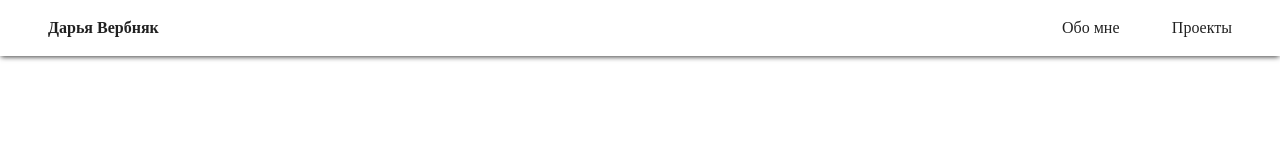
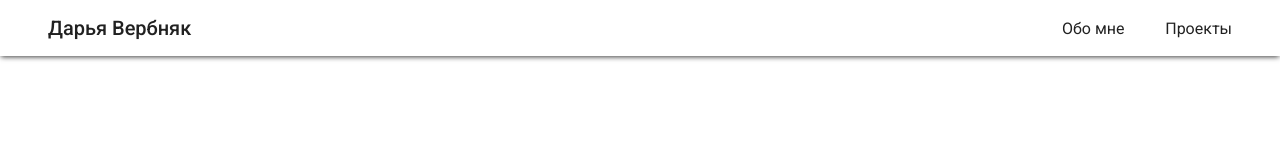
Before and after one commit to Glebkiselev11/dver-portfolio, a Vue app: page / in a window 1280 px wide. Shown: the top 160 px of the page. Built offline with nearby package versions, Linux system fonts and the light colour scheme.

Commit message:
material typography style in app.vue

```diff
--- a/public/index.html
+++ b/public/index.html
@@ -6,6 +6,7 @@
 		<meta name="viewport" content="width=device-width,initial-scale=1.0">
 		<!--Import Google Icon Font-->
 		<link href="https://fonts.googleapis.com/icon?family=Material+Icons" rel="stylesheet">
+		<link href="https://fonts.googleapis.com/css2?family=Roboto:wght@100;300;400;500;700;900&display=swap" rel="stylesheet">
     <link rel="icon" href="<%= BASE_URL %>favicon.ico">
     <title><%= htmlWebpackPlugin.options.title %></title>
   </head>
--- a/src/App.vue
+++ b/src/App.vue
@@ -23,13 +23,96 @@ export default {
 
 <style>
 
+/* Material design style */
 * {
 	margin: 0;
 	padding: 0;
 	list-style: none;
 	text-decoration: none;
 	color: rgba(0, 0, 0, 0.87);
+	font-family: 'Roboto', sans-serif;
 }
+
+h1 {
+	font-weight: 300;
+	letter-spacing: -1.5;
+	font-size: 6rem;
+}
+
+h2 {
+	font-weight: 300;
+	letter-spacing: -0.5;
+	font-size: 3.75rem;
+}
+
+h3 {
+	font-weight: 400;
+	letter-spacing: 0;
+	font-size: 3rem;
+}
+
+h4 {
+	font-weight: 400;
+	letter-spacing: 0.25;
+	font-size: 2.125rem;
+}
+
+h5 {
+	font-weight: 400;
+	letter-spacing: 0;
+	font-size: 1.5rem;
+}
+
+h6 {
+	font-weight: 500;
+	letter-spacing: 0.15;
+	font-size: 1.25rem;
+}
+
+.subtitle-1 {
+	font-weight: 400;
+	letter-spacing: 0.15;
+	font-size: 1rem;
+}
+
+.subtitle-2 {
+	font-weight: 500;
+	letter-spacing: 0.1;
+	font-size: 0.875rem;
+}
+
+.body-1 {
+	font-weight: 400;
+	letter-spacing: 0.5;
+	font-size: 1rem;
+}
+
+.body-2 {
+	font-weight: 400;
+	letter-spacing: 0.25;
+	font-size: 0.875rem;
+}
+
+.btn {
+	font-weight: 500;
+	letter-spacing: 1.25;
+	font-size: 0.875rem;
+	text-transform: uppercase;
+}
+
+.caption {
+	font-weight: 400;
+	letter-spacing: 0.4;
+	font-size: 0.75rem;
+}
+
+.overline {
+	font-weight: 400;
+	letter-spacing: 1.5;
+	font-size: 0.625rem;
+	text-transform: uppercase;
+}
+
 
 .link:hover {
 	color: rgba(0, 0, 0, 0.6);
--- a/src/components/Navbar.vue
+++ b/src/components/Navbar.vue
@@ -2,15 +2,15 @@
 	<nav class="navbar">
 
 		<div class="navbar-wrap">
-			<h4>Дарья Вербняк</h4>
+			<h6>Дарья Вербняк</h6>
 
 			<ul class="links">
 				<li>
-					<a class="link" href="#">Обо мне</a>
+					<a class="link subtitle-1" href="#">Обо мне</a>
 				</li>
 
 				<li>
-					<a class="link" href="#">Проекты</a>
+					<a class="link subtitle-1" href="#">Проекты</a>
 				</li>
 			</ul>
 		</div>
```
